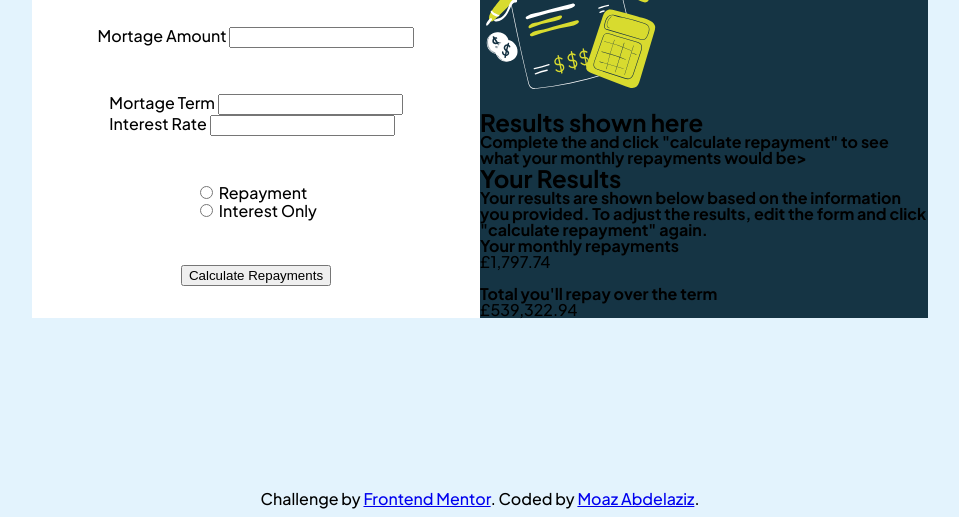
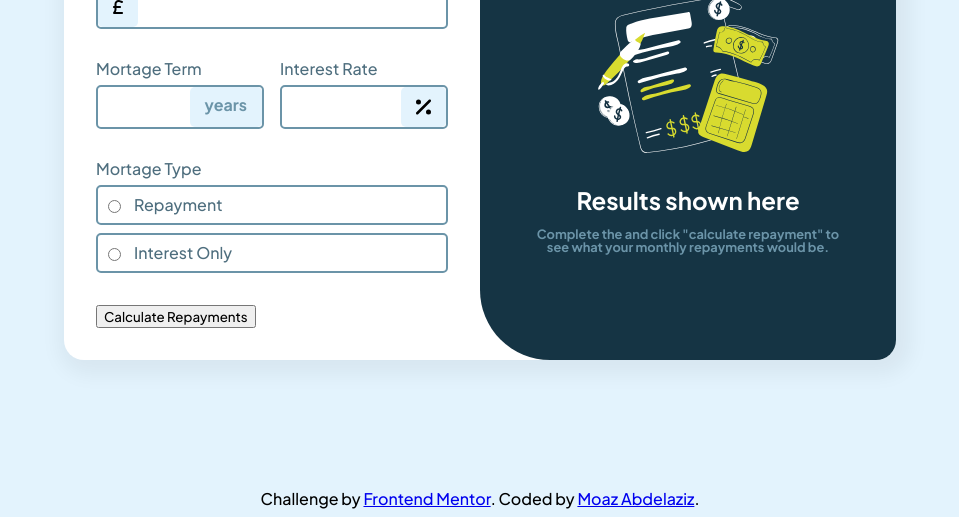
Before and after one commit to Moath-COE/mortgage-calc, a plain HTML site: page index.html in a window 1280 px wide. Shown: the part 283-800 px from the top of the page, without its empty margins (160-1119 px from the left). Drawn offline with Linux system fonts and the light colour scheme.

Commit message:
update style

```diff
--- a/index.css
+++ b/index.css
@@ -9,6 +9,7 @@
 *::before,
 *::after {
   box-sizing: border-box;
+  font-family: "Plus Jakarta Sans", sans-serif;
 }
 
 /* Reset margins */
@@ -40,7 +41,6 @@ p {
 /* styling the body */
 
 body {
-  font-family: "Plus Jakarta Sans", sans-serif;
   font-optical-sizing: auto;
   font-weight: 500;
   font-style: normal;
@@ -73,17 +73,20 @@ body {
   display: flex;
   align-items: center;
   justify-content: space-between;
-  width: 70vw;
+  background-color: var(--white);
+  width: 65vw;
+  border-radius: 20px;
+  box-shadow: 5px 5px 20px 10px rgba(0, 0, 0, 0.05);
 }
 
 .inputs-div {
   width: 50%;
-  background-color: var(--white);
   height: 100%;
   display: flex;
   flex-direction: column;
   justify-content: space-between;
-  align-items: center;
+  gap: 2rem;
+  align-items: start;
   padding: 2rem;
 }
 
@@ -91,15 +94,178 @@ body {
   display: flex;
   justify-content: space-between;
   width: 100%;
+  font-size: 0.7rem;
+  color: var(--slate-900);
+}
+
+.clr-btn {
+  background: none;
+  border: none;
+  color: var(--slate-900);
+  text-decoration: underline;
+  cursor: pointer;
 }
 
 .results-div {
   background-color: var(--primery);
   width: 50%;
   height: 100%;
+  display: flex;
+  flex-direction: column;
+  justify-content: center;
+  align-items: center;
+  border-radius: 0 20px 20px 70px;
 }
 
 .attribution {
   position: absolute;
   bottom: 10px;
 }
+
+.inputs-div label {
+  color: var(--slate-700);
+  font-size: 1rem;
+}
+
+.input-div {
+  width: 100%;
+  display: flex;
+  flex-direction: column;
+  gap: 0.5rem;
+}
+
+.input-2,
+.input-3 {
+  width: 48%;
+}
+
+.input-2 input,
+.input-3 input {
+  padding-left: 20px;
+  font-weight: 700;
+  font-size: medium;
+  width: 100%;
+  border-radius: 5px;
+}
+
+input::-webkit-outer-spin-button,
+input::-webkit-inner-spin-button {
+  -webkit-appearance: none;
+  margin: 0;
+}
+
+.input-1 input {
+  padding-left: 10px;
+  font-weight: 700;
+  font-size: medium;
+  width: 100%;
+  border-radius: 5px;
+}
+
+.input-1 .icon {
+  display: flex;
+  width: 100%;
+  text-align: center;
+  border: 2px solid var(--slate-500);
+  border-radius: 5px;
+}
+
+.input-1 .icon img {
+  width: 40px;
+  padding: 10px 15px;
+  background-color: var(--slate-100);
+  color: var(--slate-500);
+  border-radius: 5px;
+}
+
+.input-2 .icon,
+.input-3 .icon {
+  display: flex;
+  width: 100%;
+  text-align: center;
+  border: 2px solid var(--slate-500);
+  border-radius: 5px;
+}
+
+.input-2 .icon p,
+.input-3 .icon img {
+  width: fit-content;
+  padding: 10px 15px;
+  background-color: var(--slate-100);
+  color: var(--slate-500);
+  border-radius: 5px;
+}
+
+.input-3 .icon img {
+  width: 45px;
+}
+
+/* Firefox */
+input[type="number"] {
+  -moz-appearance: textfield;
+  height: 2.5rem;
+  border: none;
+}
+
+input:focus {
+  outline: none;
+}
+
+.middle-input {
+  display: flex;
+  justify-content: space-between;
+  gap: 1rem;
+  width: 100%;
+}
+
+.radio {
+  width: 100%;
+  display: flex;
+  flex-direction: column;
+  gap: 0.5rem;
+}
+
+.radio-elm {
+  width: 100%;
+  padding: 10px 5px;
+  border: 2px solid var(--slate-500);
+  border-radius: 5px;
+  display: flex;
+  gap: 10px;
+}
+
+.radio-elm label {
+  width: 100%;
+  height: 100%;
+  cursor: pointer;
+}
+
+.radio-elm:target {
+  background-color: var(--lime);
+}
+
+.radio h3 {
+  font-size: 1rem;
+  color: var(--slate-700);
+  font-weight: 400;
+}
+
+.place-holder {
+  display: flex;
+  flex-direction: column;
+  justify-content: center;
+  align-items: center;
+  gap: 1rem;
+  color: var(--white);
+  padding: 0 3rem;
+}
+
+.place-holder img {
+  width: 12rem;
+}
+
+.place-holder p {
+  color: var(--slate-500);
+  font-size: 0.8rem;
+  text-align: center;
+}
--- a/index.html
+++ b/index.html
@@ -23,21 +23,31 @@
           <h1 class="input-h1">Mortage Calculator</h1>
           <button class="clr-btn">Clear All</button>
         </div>
-        <div class="input-1">
+        <div class="input-1 input-div">
           <label for="amount">Mortage Amount</label>
-          <input type="number" name="amount" id="amount" />
+          <div class="icon">
+            <img src="/assets/images/sterling-sign-solid.svg" alt="" />
+            <input type="number" name="amount" id="amount" />
+          </div>
         </div>
-        <div>
-          <div class="input-2">
+        <div class="middle-input">
+          <div class="input-2 input-div">
             <label for="term">Mortage Term</label>
-            <input type="term" name="term" id="term" />
+            <div class="icon">
+              <input type="number" name="term" id="term" />
+              <p>years</p>
+            </div>
           </div>
-          <div class="input-3">
+          <div class="input-3 input-div">
             <label for="rate">Interest Rate</label>
-            <input type="rate" name="rate" id="rate" />
+            <div class="icon">
+              <input type="number" name="rate" id="rate" />
+              <img src="/assets/images/percent-solid.svg" alt="" />
+            </div>
           </div>
         </div>
         <div class="radio">
+          <h3>Mortage Type</h3>
           <div class="radio-elm">
             <input type="radio" id="rep" name="type" value="rep" />
             <label for="rep">Repayment</label><br />
@@ -56,10 +66,10 @@
           <h2>Results shown here</h2>
           <p>
             Complete the and click "calculate repayment" to see what your
-            monthly repayments would be>
+            monthly repayments would be.
           </p>
         </div>
-        <div class="results-info">
+        <div class="results-info" style="display: none">
           <h2>Your Results</h2>
           <p>
             Your results are shown below based on the information you provided.
```
Also changed, not shown: assets/images/calendar-days-regular.svg (added), assets/images/percent-solid.svg (added), assets/images/sterling-sign-solid.svg (added).
